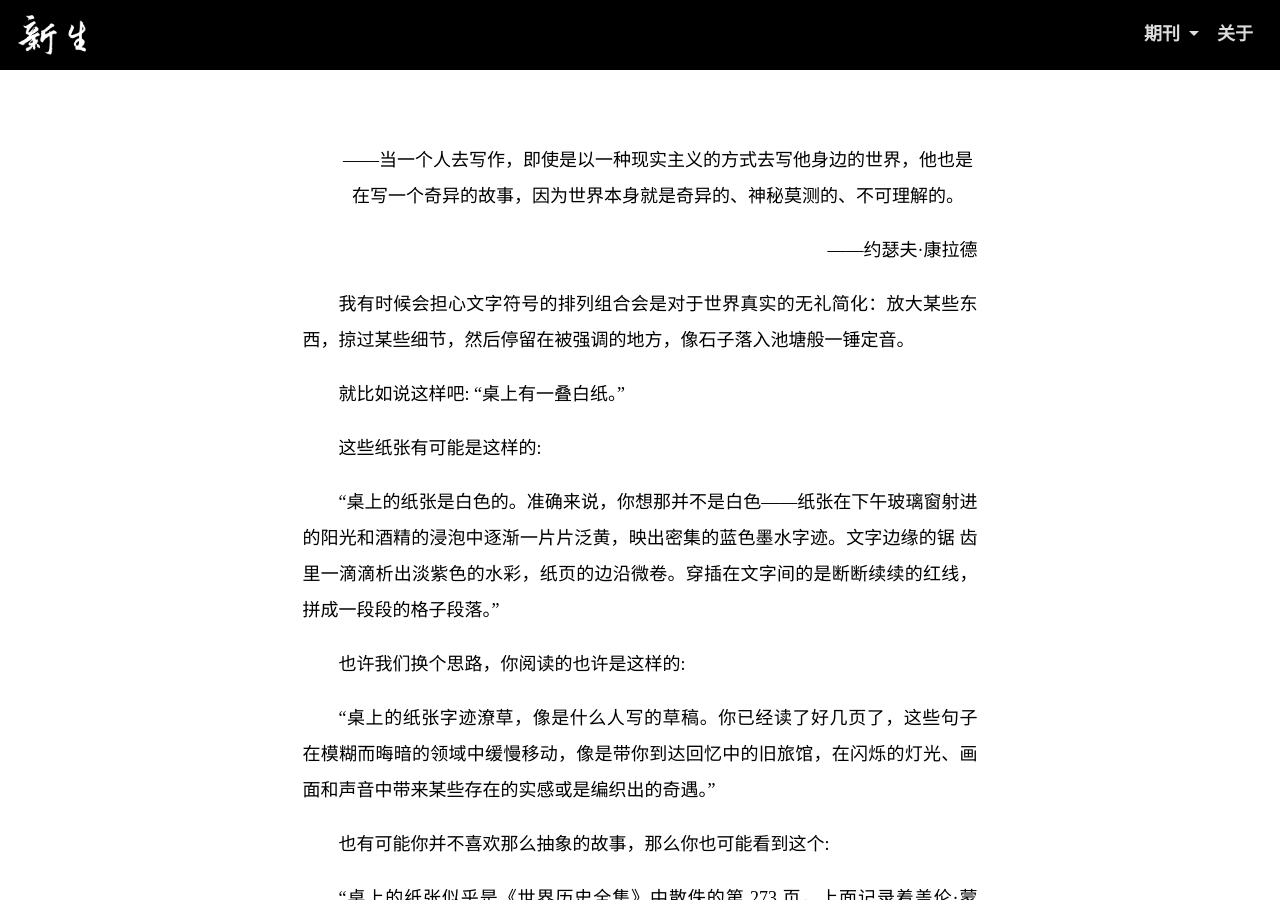
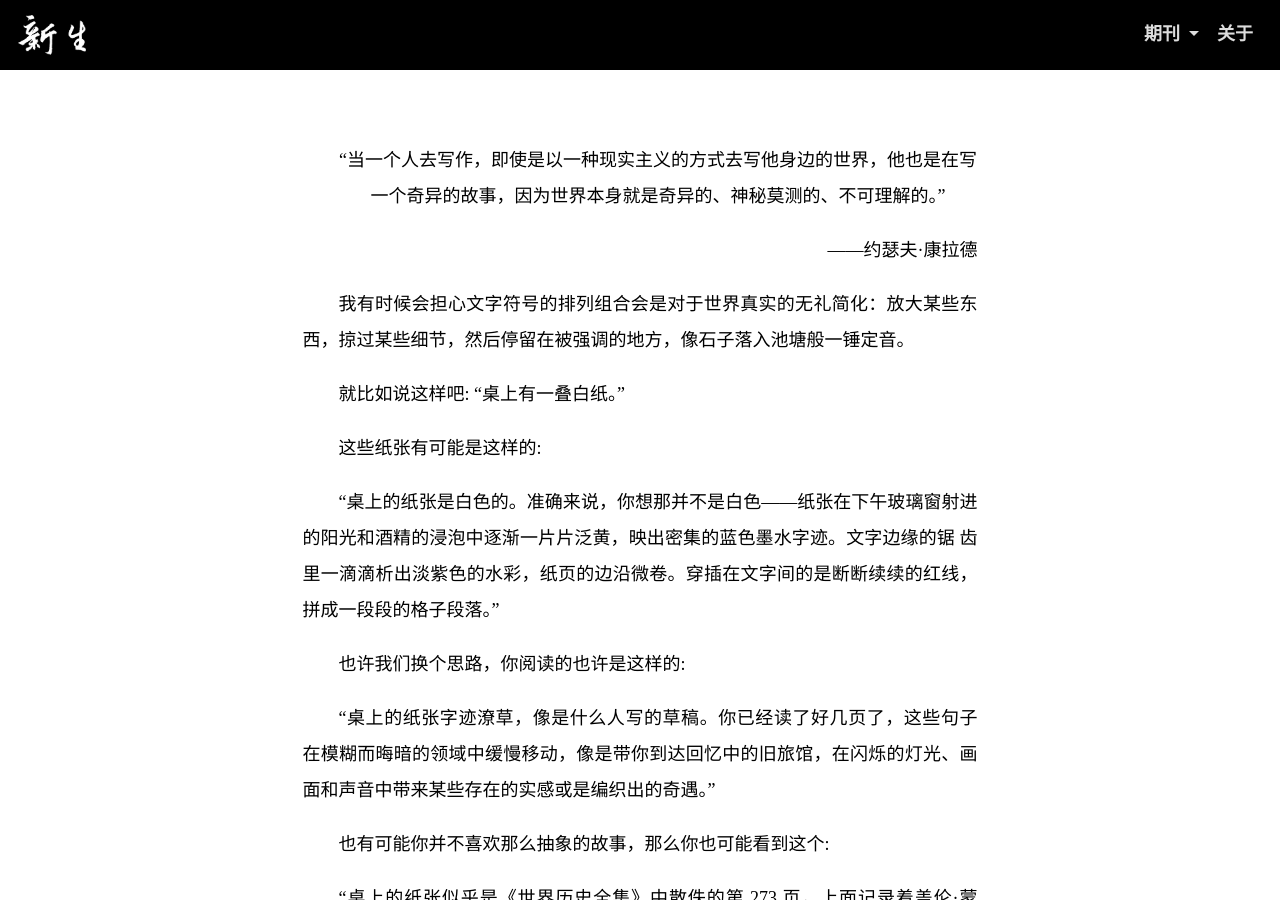
Before and after one commit to youshenmexindemingzima/rebirth, a Jekyll site: the page built from _articles/第四期/序言/序言.md, in a window 1280 px wide and 900 px high. Built offline with Jekyll 4.4.1, drawn with Linux system fonts in a browser that asks for light colours; some web fonts are replaced.

Commit message:
Update 序言.md

```diff
--- a/_articles/第四期/序言/序言.md
+++ b/_articles/第四期/序言/序言.md
@@ -3,7 +3,7 @@ author: 李心怡
 heading: false
 entry: false
 ---
-> ——当一个人去写作，即使是以一种现实主义的方式去写他身边的世界，他也是在写一个奇异的故事，因为世界本身就是奇异的、神秘莫测的、不可理解的。
+> “当一个人去写作，即使是以一种现实主义的方式去写他身边的世界，他也是在写一个奇异的故事，因为世界本身就是奇异的、神秘莫测的、不可理解的。”
 > {:.text-center}
 ——约瑟夫·康拉德
 > {:.text-right}
```
